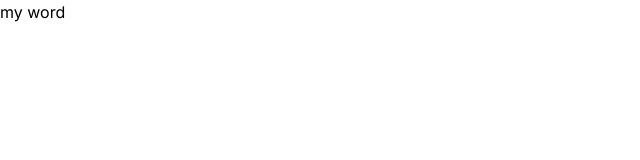
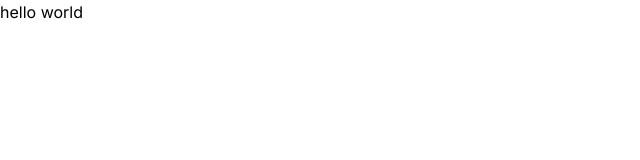
Before and after one commit to OmegasDev/Charles-shoes, a Next.js app: page / in a window 1280 px wide. Shown: the top 160 px of the page, without its empty margins (0-640 px from the left). Built offline with nearby package versions, Linux system fonts and the light colour scheme.

Commit message:
new commit

```diff
--- a/app/page.tsx
+++ b/app/page.tsx
@@ -2,6 +2,6 @@ import Image from "next/image";
 
 export default function Home() {
   return (
-    <main> my word</main>
+    <main>hello world</main>
   );
 }
```
